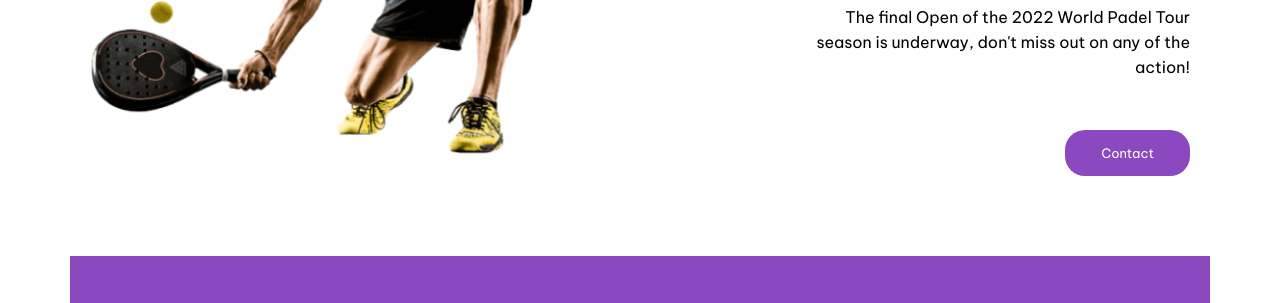
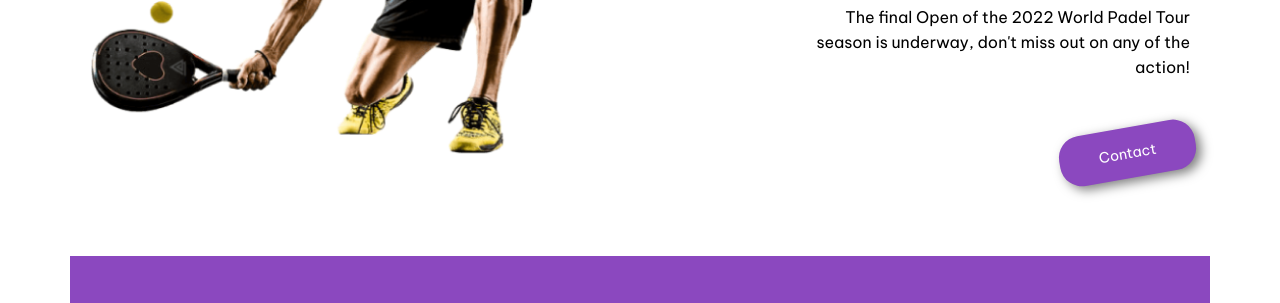
Before and after one commit to frankynztein/dh-frontend, a plain HTML site: page index.html in a window 1280 px wide. In both pictures the pointer is over the button 1127 px from the left and 622 px from the top of the page. Shown: the part 469-772 px from the top of the page. Drawn offline with Linux system fonts and the light colour scheme.

Commit message:
Button animation added

```diff
--- a/style.css
+++ b/style.css
@@ -353,6 +353,16 @@
     margin-bottom: 40px;
   }
 
+  .main-text button:hover {
+    transform: rotate(-10deg) scale(1.1);
+    box-shadow: 4px 4px 10px rgba(0, 0, 0, 0.5);
+  }
+
+  .main-text button:active {
+    transform: rotate(0) scale(1);
+    box-shadow: 2px 2px 5px rgba(0, 0, 0, 0.3);
+  }
+
   .whats-different {
     background-color: var(--violet);
     display: flex;
```
